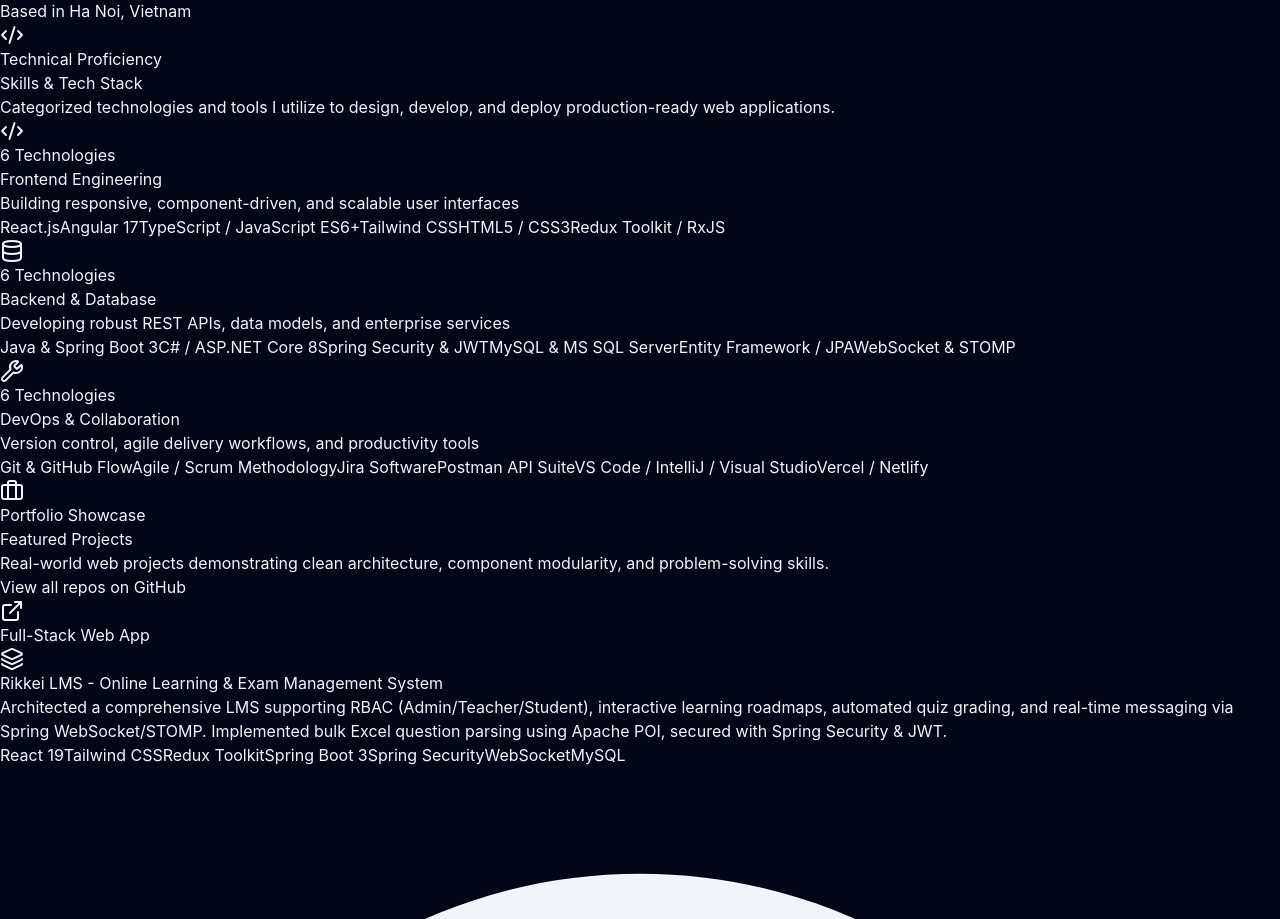
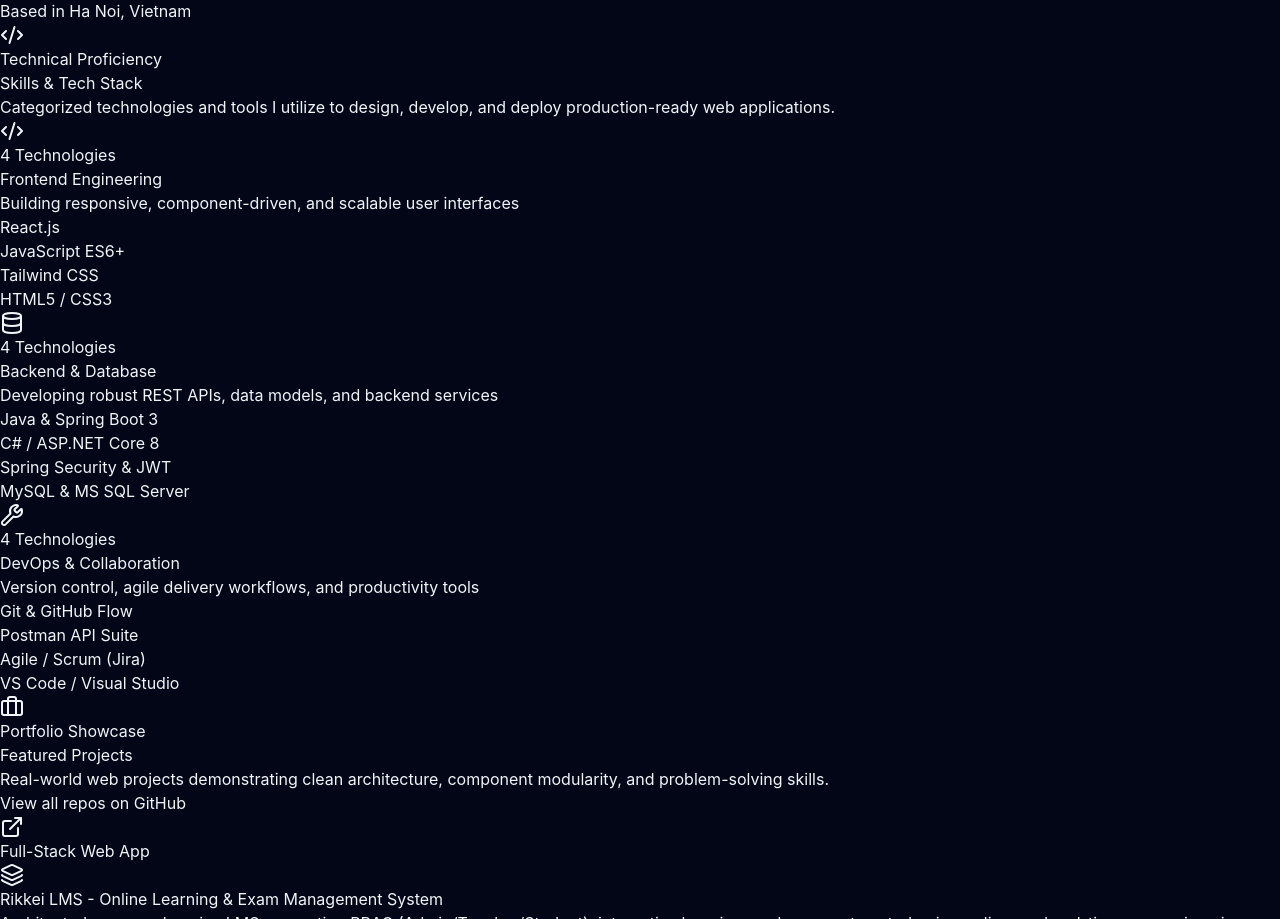
Before and after one commit to hiimnanh-gh/portfolio, a React (Vite) app: page / in a window 1280 px wide. Shown: the part 1929-2848 px from the top of the page. Built offline with nearby package versions, Linux system fonts and the light colour scheme.

Commit message:
refactor(skills): align skill cards layout and remove skill levels

```diff
--- a/src/App.jsx
+++ b/src/App.jsx
@@ -71,12 +71,10 @@
     description:
       "Building responsive, component-driven, and scalable user interfaces",
     skills: [
-      { name: "React.js", level: "Proficient" },
-      { name: "Angular 17", level: "Proficient" },
-      { name: "TypeScript / JavaScript ES6+", level: "Proficient" },
-      { name: "Tailwind CSS", level: "Proficient" },
-      { name: "HTML5 / CSS3", level: "Proficient" },
-      { name: "Redux Toolkit / RxJS", level: "Intermediate" },
+      "React.js",
+      "JavaScript ES6+",
+      "Tailwind CSS",
+      "HTML5 / CSS3",
     ],
   },
   {
@@ -84,14 +82,12 @@
     icon: Database,
     color: "from-cyan-500 to-teal-500",
     description:
-      "Developing robust REST APIs, data models, and enterprise services",
+      "Developing robust REST APIs, data models, and backend services",
     skills: [
-      { name: "Java & Spring Boot 3", level: "Proficient" },
-      { name: "C# / ASP.NET Core 8", level: "Intermediate" },
-      { name: "Spring Security & JWT", level: "Intermediate" },
-      { name: "MySQL & MS SQL Server", level: "Intermediate" },
-      { name: "Entity Framework / JPA", level: "Intermediate" },
-      { name: "WebSocket & STOMP", level: "Intermediate" },
+      "Java & Spring Boot 3",
+      "C# / ASP.NET Core 8",
+      "Spring Security & JWT",
+      "MySQL & MS SQL Server",
     ],
   },
   {
@@ -101,12 +97,10 @@
     description:
       "Version control, agile delivery workflows, and productivity tools",
     skills: [
-      { name: "Git & GitHub Flow", level: "Proficient" },
-      { name: "Agile / Scrum Methodology", level: "Intermediate" },
-      { name: "Jira Software", level: "Intermediate" },
-      { name: "Postman API Suite", level: "Proficient" },
-      { name: "VS Code / IntelliJ / Visual Studio", level: "Proficient" },
-      { name: "Vercel / Netlify", level: "Intermediate" },
+      "Git & GitHub Flow",
+      "Postman API Suite",
+      "Agile / Scrum (Jira)",
+      "VS Code / Visual Studio",
     ],
   },
 ];
@@ -564,16 +558,17 @@
             </p>
           </div>
 
-          <div className="grid grid-cols-1 md:grid-cols-3 gap-6">
+          <div className="grid grid-cols-1 md:grid-cols-3 gap-6 items-stretch">
             {SKILLS_DATA.map((col, idx) => {
               const CategoryIcon = col.icon;
               return (
                 <div
                   key={idx}
-                  className="p-6 rounded-2xl bg-slate-900/50 border border-slate-800 hover:border-indigo-500/40 transition-all duration-300 flex flex-col justify-between group hover:shadow-xl hover:shadow-indigo-950/30"
+                  className="p-6 rounded-2xl bg-slate-900/50 border border-slate-800 hover:border-indigo-500/40 transition-all duration-300 flex flex-col justify-between group hover:shadow-xl hover:shadow-indigo-950/30 h-full"
                 >
-                  <div className="space-y-4">
-                    <div className="flex items-center justify-between">
+                  <div className="space-y-4 flex-1 flex flex-col justify-between">
+                    <div>
+                      <div className="flex items-center justify-between mb-4">
                         <div className="p-3 rounded-xl bg-indigo-500/10 border border-indigo-500/20 text-indigo-400 group-hover:scale-110 transition-transform">
                           <CategoryIcon className="w-6 h-6" />
                         </div>
@@ -582,25 +577,30 @@
                         </span>
                       </div>
 
-                    <div>
                       <h3 className="text-xl font-bold text-white group-hover:text-indigo-300 transition-colors">
                         {col.category}
                       </h3>
-                      <p className="text-xs text-slate-400 mt-1">
+                      <p className="text-xs text-slate-400 mt-1 min-h-[32px]">
                         {col.description}
                       </p>
                     </div>
 
-                    <div className="flex flex-wrap gap-2 pt-2">
-                      {col.skills.map((skill, sIdx) => (
-                        <span
+                    <div className="grid grid-cols-1 gap-2 pt-2">
+                      {col.skills.map((skill, sIdx) => {
+                        const skillName =
+                          typeof skill === "string" ? skill : skill.name;
+                        return (
+                          <div
                             key={sIdx}
-                          className="px-3 py-1.5 rounded-lg bg-slate-950 border border-slate-800 text-slate-300 text-xs font-medium hover:border-indigo-500/50 hover:text-white transition flex items-center gap-1.5"
+                            className="px-3.5 py-2.5 rounded-xl bg-slate-950/80 border border-slate-800/80 text-slate-300 text-xs font-medium hover:border-indigo-500/50 hover:text-white hover:bg-slate-900/90 transition flex items-center group/item"
                           >
-                          <span className="w-1.5 h-1.5 rounded-full bg-indigo-400"></span>
-                          {typeof skill === "string" ? skill : skill.name}
+                            <span className="w-1.5 h-1.5 rounded-full bg-indigo-400 group-hover/item:scale-125 transition-transform shrink-0 mr-2.5"></span>
+                            <span className="truncate font-semibold text-slate-200 group-hover/item:text-white">
+                              {skillName}
                             </span>
-                      ))}
+                          </div>
+                        );
+                      })}
                     </div>
                   </div>
                 </div>
@@ -1094,7 +1094,9 @@
                 </span>
               </div>
               <div className="flex items-center gap-3 shrink-0 font-mono text-[11px] text-slate-400">
-                <span className="hidden sm:inline">{PROFILE_DATA.cvFileName}</span>
+                <span className="hidden sm:inline">
+                  {PROFILE_DATA.cvFileName}
+                </span>
                 <button
                   onClick={handleDownloadCV}
                   className="text-indigo-400 hover:text-indigo-300 font-sans font-medium flex items-center gap-1 cursor-pointer"
```
Also changed, not shown: 1 other file (tests, documents, lock files or other folders). Lines whose indentation alone changed are shown as unchanged.
